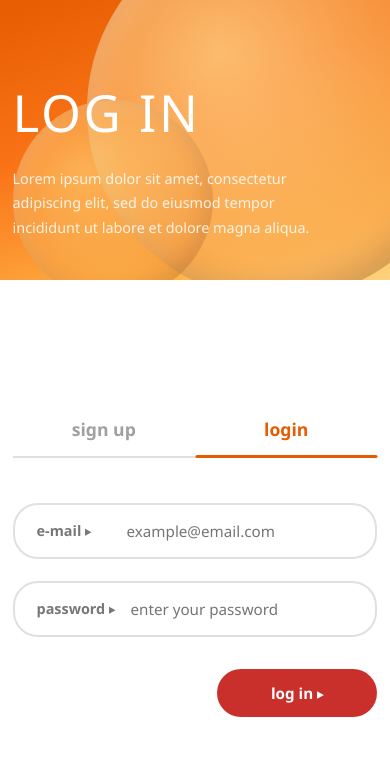
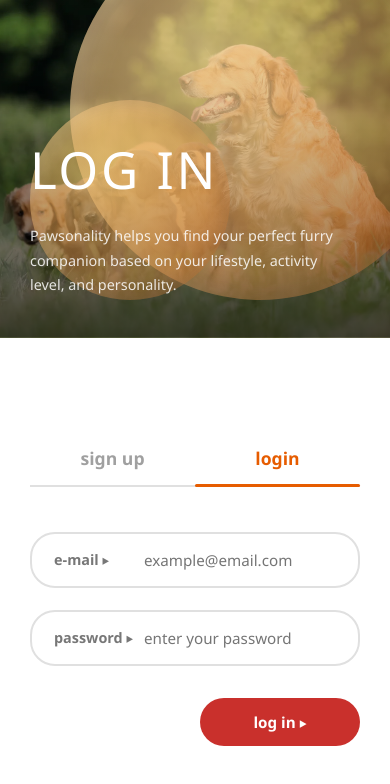
Before and after one commit to sophiavitug10/-DOG-MBTI-WEBAPP-ITS122L-FINALPROJECT, a React (Vite) app in the folder dog-mbti-web-app/: page /login in a window 390 px wide. Shown: the top 784 px of the page. Built offline with nearby package versions, Linux system fonts and the light colour scheme.

Commit message:
fixed the auth page

```diff
--- a/dog-mbti-web-app/src/pages/AuthPage.css
+++ b/dog-mbti-web-app/src/pages/AuthPage.css
@@ -1,11 +1,14 @@
-/* Full page background */
+/* Full page background fix */
 .auth-page-wrapper {
   display: flex;
   justify-content: center;
   align-items: center;
-  min-height: 100vh;
+  height: 100vh;      /* Fixed from min-height to ensure strict background sizing */
+  width: 100vw;       /* Added to ensure it covers the full width */
+  margin: 0;
+  padding: 0;
   background-color: #f28b3a;
-  padding: 0;
+  overflow: hidden;   /* Prevents unwanted scrollbars */
 }
 
 /* The main white card with split layout */
@@ -13,17 +16,23 @@
   display: flex;
   background: white;
   width: 100%;
-  max-width: 100%;
+  height: 100%;       /* Fixed to fill the wrapper perfectly */
   border-radius: 0;
   overflow: hidden;
   box-shadow: none;
-  min-height: 100vh;
 }
 
-/* Left side (Graphic) */
 .split-left {
-  flex: 1.2;
-  background: linear-gradient(160deg, #e65c00 0%, #f97316 40%, #ffb347 80%, #ffd580 100%);
+  flex: 1.5;
+
+  /* Adds a subtle dark gradient over the image so your white text is still readable */
+  background: linear-gradient(to bottom, rgba(0, 0, 0, 0.1), rgba(0, 0, 0, 0.7)),
+              url('../assets/Golden_Retriever.png');
+
+  background-size: cover;      /* Ensures the image covers the entire left container */
+  background-position: center; /* Keeps the main part of the image centered */
+  background-repeat: no-repeat;/* Prevents the image from tiling */
+
   color: white;
   padding: 80px 70px;
   display: flex;
@@ -33,7 +42,7 @@
   overflow: hidden;
 }
 
-/* Decorative circle blobs on the left side like the inspo */
+/* Decorative circle blobs on the left side */
 .split-left::before {
   content: '';
   position: absolute;
@@ -76,13 +85,14 @@
   z-index: 1;
 }
 
-/* Right side (Form) */
+/* Right side (Form - Now proportionally smaller) */
 .split-right {
-  flex: 1.4;
+  flex: 1;            /* Decreased from 1.4 so the left side takes up more space */
   padding: 80px 90px;
   display: flex;
   flex-direction: column;
   justify-content: center;
+  align-items: center; /* Centers the form nicely in the smaller space */
   background: #ffffff;
 }
 
@@ -91,8 +101,8 @@
   margin-bottom: 45px;
   border-bottom: 2px solid #e0e0e0;
   padding-bottom: 5px;
-  align-self: flex-start;
-  width: 75%;
+  width: 100%;
+  max-width: 400px;   /* Added max-width for better proportion */
 }
 
 .auth-toggle {
@@ -140,7 +150,8 @@
   display: flex;
   flex-direction: column;
   gap: 22px;
-  width: 75%;
+  width: 100%;
+  max-width: 400px;   /* Added max-width to keep inputs looking tight */
 }
 
 .input-field {
@@ -203,19 +214,16 @@
 @media (max-width: 768px) {
   .split-card {
     flex-direction: column;
-    min-height: 100vh;
   }
   .split-left {
     flex: none;
-    min-height: 280px;
+    height: 40vh;       /* Gives a fixed height to the orange part on mobile */
     padding: 40px 30px;
     justify-content: flex-end;
   }
   .split-right {
+    flex: none;
+    height: 60vh;       /* Gives the rest of the height to the form */
     padding: 40px 30px;
   }
-  .auth-form,
-  .auth-toggle-wrapper {
-    width: 100%;
-  }
 }
--- a/dog-mbti-web-app/src/pages/AuthPage.jsx
+++ b/dog-mbti-web-app/src/pages/AuthPage.jsx
@@ -1,6 +1,6 @@
 import { useState } from 'react';
 import { useNavigate } from 'react-router-dom';
-import './AuthPage.css'; // This imports the CSS file below
+import './AuthPage.css';
 
 export default function AuthPage() {
   const [isLogin, setIsLogin] = useState(true);
@@ -24,16 +24,16 @@ export default function AuthPage() {
     <div className="auth-page-wrapper">
       <div className="split-card">
 
-        {/* LEFT SIDE: Graphic/Image Area */}
+        {/* LEFT SIDE: Graphic/Image Area (Orange) */}
         <div className="split-left">
           <h2 className="split-title">{isLogin ? 'LOG IN' : 'SIGN UP'}</h2>
           <p className="split-desc">
-            Lorem ipsum dolor sit amet, consectetur adipiscing elit, sed do eiusmod tempor incididunt ut labore et dolore magna aliqua.
+            Pawsonality helps you find your perfect furry companion based on your lifestyle, activity level, and personality.
           </p>
           {/* You can add your actual sphere image here as an <img> tag later */}
         </div>
 
-        {/* RIGHT SIDE: The Form */}
+        {/* RIGHT SIDE: The Form (White) */}
         <div className="split-right">
           <div className="auth-toggle-wrapper">
             <div className="auth-toggle">
```
